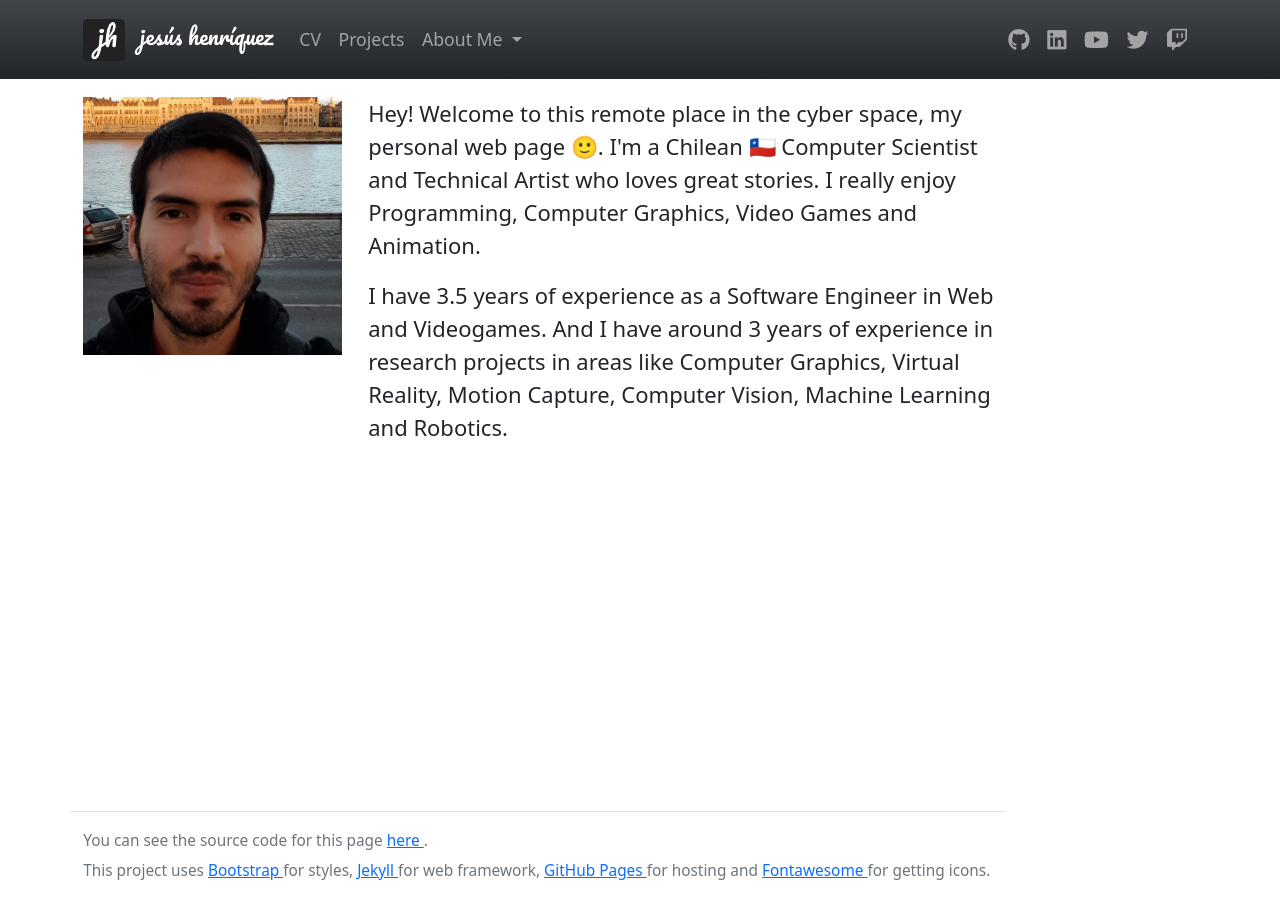
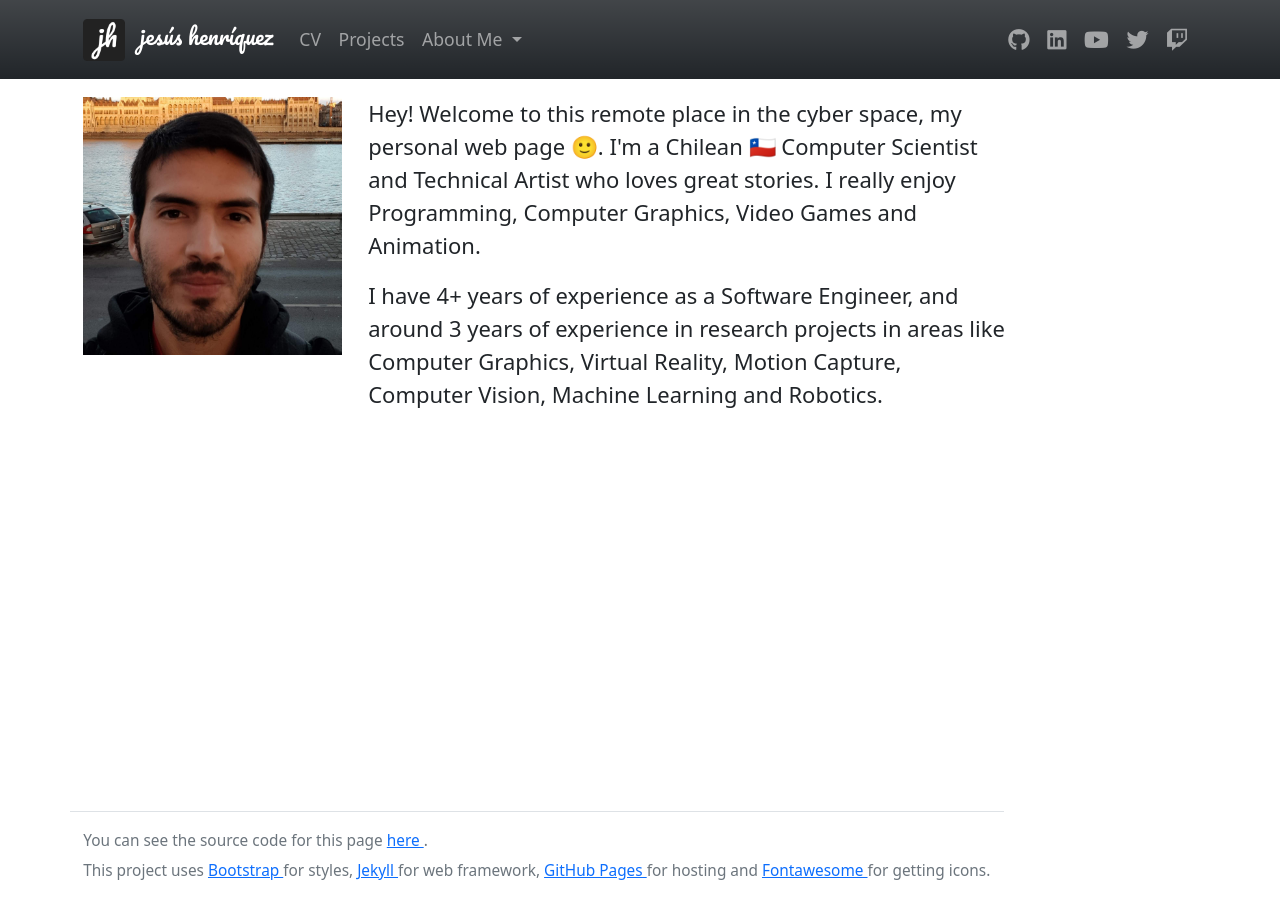
Before and after one commit to HenrYxZ/henryxz.github.io, a Jekyll site: the page built from index.html, in a window 1280 px wide. Built offline with Jekyll 4.4.1, drawn with Linux system fonts in a browser that asks for light colours; nearby versions of some CDN libraries.

Commit message:
Update cv to May 2025

```diff
--- a/index.html
+++ b/index.html
@@ -15,10 +15,10 @@ title: Hernaldo Jesús
       Animation.
     </p>
     <p class="lead">
-      I have 3.5 years of experience as a Software Engineer in Web and
-      Videogames. And I have around 3 years of experience in research projects
-      in areas like Computer Graphics, Virtual Reality, Motion Capture, Computer
-      Vision, Machine Learning and Robotics.
+      I have 4+ years of experience as a Software Engineer, and around 3 years
+      of experience in research projects in areas like Computer Graphics,
+      Virtual Reality, Motion Capture, Computer Vision, Machine Learning and
+      Robotics.
     </p>
   </div>
 </div>
```
Also changed, not shown: cv/index.html (+8 -2 lines), 1 other file.
